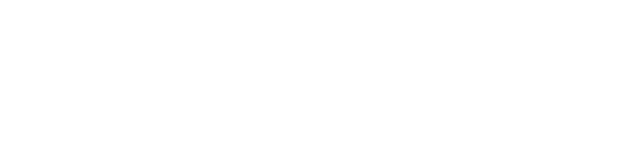
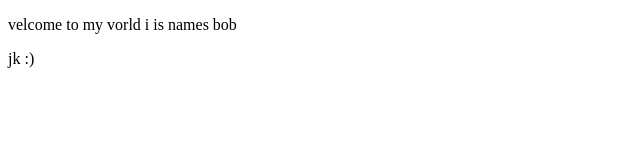
Before and after one commit to Red240/myfirstrepo, a plain HTML site: page index.html in a window 1280 px wide. Shown: the whole page, without its empty margins (0-640 px from the left). Drawn offline with Linux system fonts and the light colour scheme.

Commit message:
added <p> tags

```diff
--- a/index.html
+++ b/index.html
@@ -6,5 +6,7 @@
 </head>
 
 <body>
+<p>velcome to my vorld i is names bob </p>
+<p>jk :)</p>
 </body>
 </html>
```
